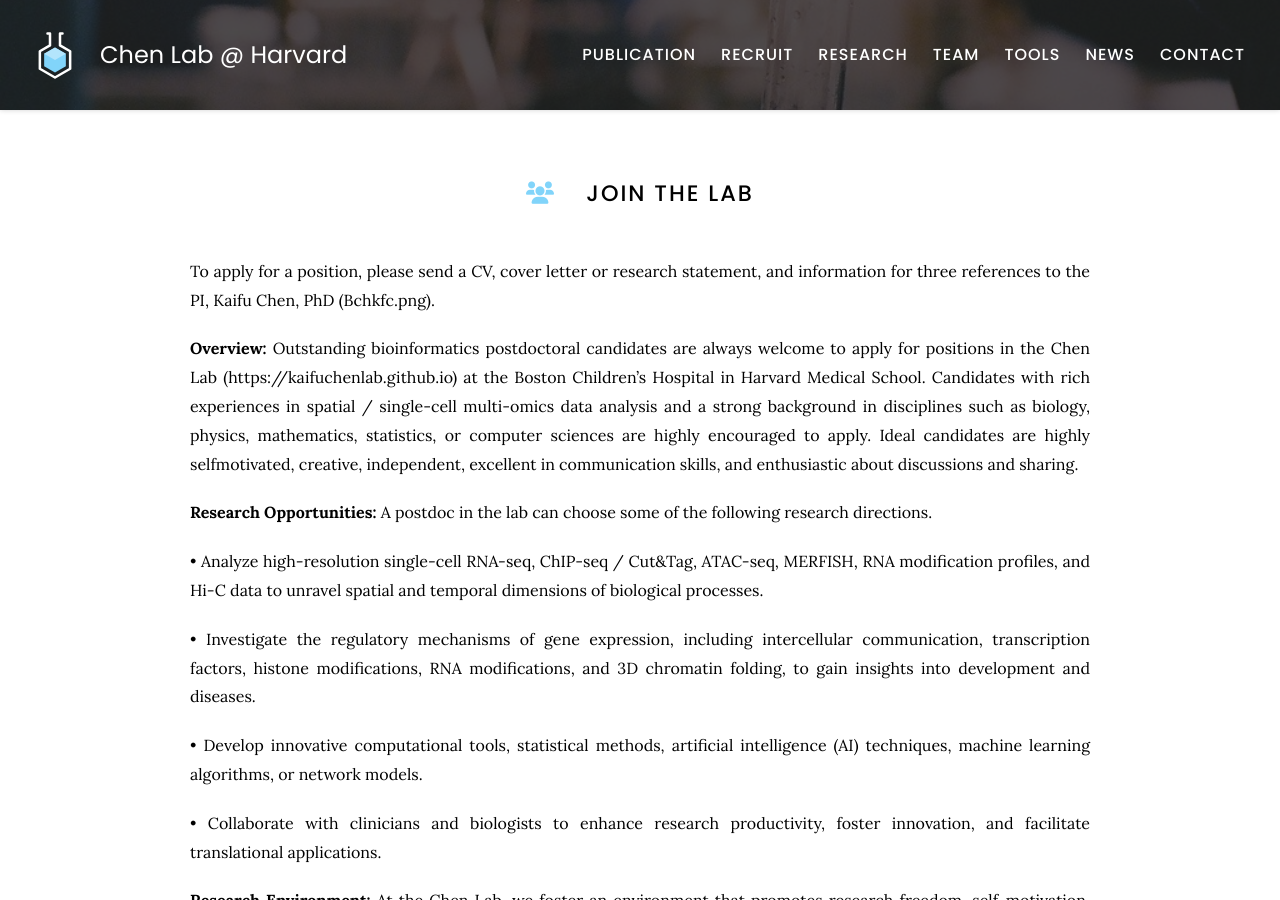
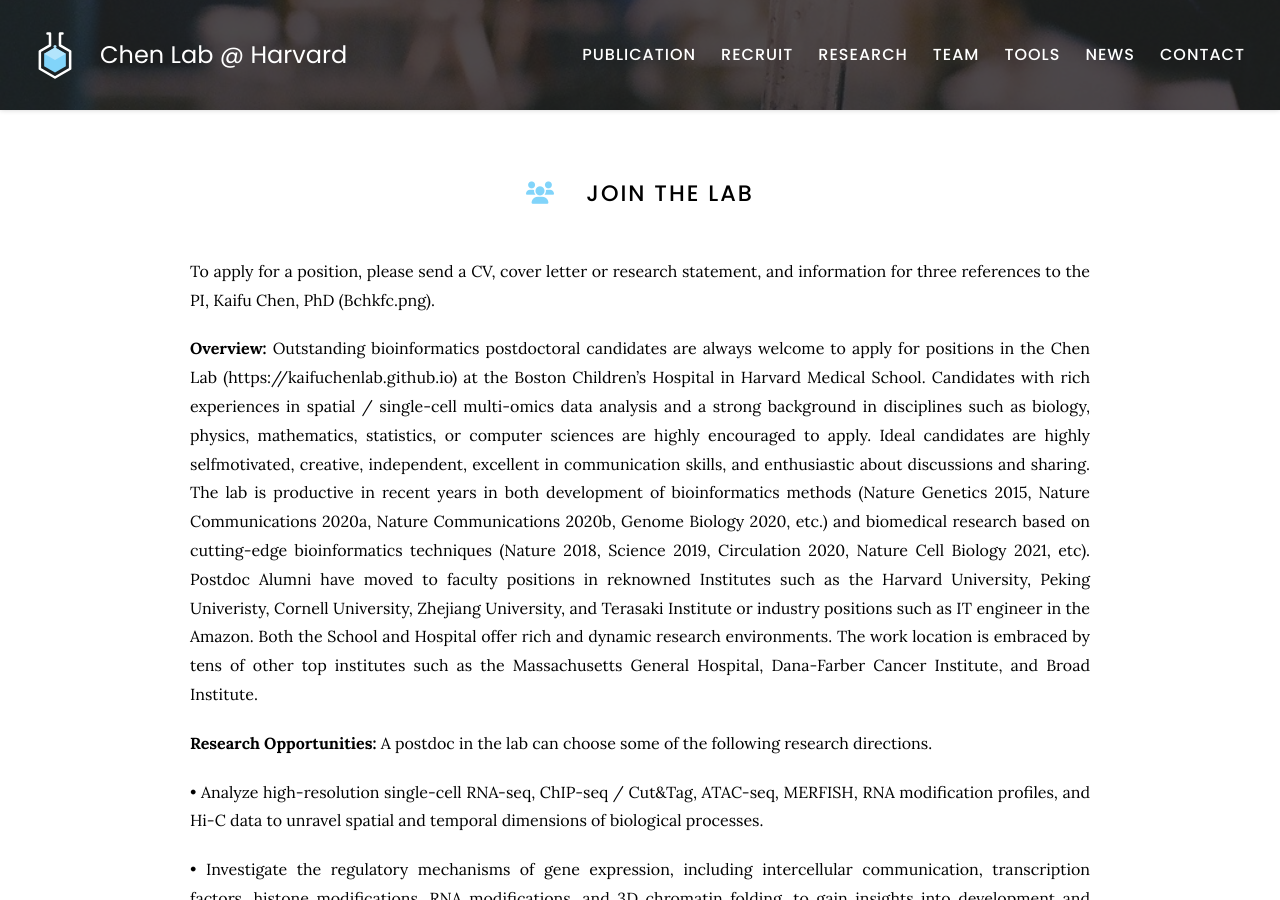
Before and after one commit to kaifuchenlab/kaifuchenlab.github.io, a Jekyll site: the page built from 5.recruit/index.md, in a window 1280 px wide and 900 px high. Built offline with Jekyll 4.4.1, drawn with Linux system fonts in a browser that asks for light colours.

Commit message:
Update index.md

```diff
--- a/5.recruit/index.md
+++ b/5.recruit/index.md
@@ -12,7 +12,7 @@ nav:
 To apply for a position, please send a CV, cover letter or research statement, and information for three references to the PI, Kaifu Chen, PhD (Bchkfc.png).
 
 
-**Overview:** Outstanding bioinformatics postdoctoral candidates are always welcome to apply for positions in the Chen Lab (https://kaifuchenlab.github.io) at the Boston Children's Hospital in Harvard Medical School. Candidates with rich experiences in spatial / single-cell multi-omics data analysis and a strong background in disciplines such as biology, physics, mathematics, statistics, or computer sciences are highly encouraged to apply. Ideal candidates are highly selfmotivated, creative, independent, excellent in communication skills, and enthusiastic about discussions and sharing.
+**Overview:** Outstanding bioinformatics postdoctoral candidates are always welcome to apply for positions in the Chen Lab (https://kaifuchenlab.github.io) at the Boston Children's Hospital in Harvard Medical School. Candidates with rich experiences in spatial / single-cell multi-omics data analysis and a strong background in disciplines such as biology, physics, mathematics, statistics, or computer sciences are highly encouraged to apply. Ideal candidates are highly selfmotivated, creative, independent, excellent in communication skills, and enthusiastic about discussions and sharing. The lab is productive in recent years in both development of bioinformatics methods (Nature Genetics 2015, Nature Communications 2020a, Nature Communications 2020b, Genome Biology 2020, etc.) and biomedical research based on cutting-edge bioinformatics techniques (Nature 2018, Science 2019, Circulation 2020, Nature Cell Biology 2021, etc). Postdoc Alumni have moved to faculty positions in reknowned Institutes such as the Harvard University, Peking Univeristy, Cornell University, Zhejiang University, and Terasaki Institute or industry positions such as IT engineer in the Amazon. Both the School and Hospital offer rich and dynamic research environments. The work location is embraced by tens of other top institutes such as the Massachusetts General Hospital, Dana-Farber Cancer Institute, and Broad Institute.
 
 **Research Opportunities:** A postdoc in the lab can choose some of the following research directions.
 
```
